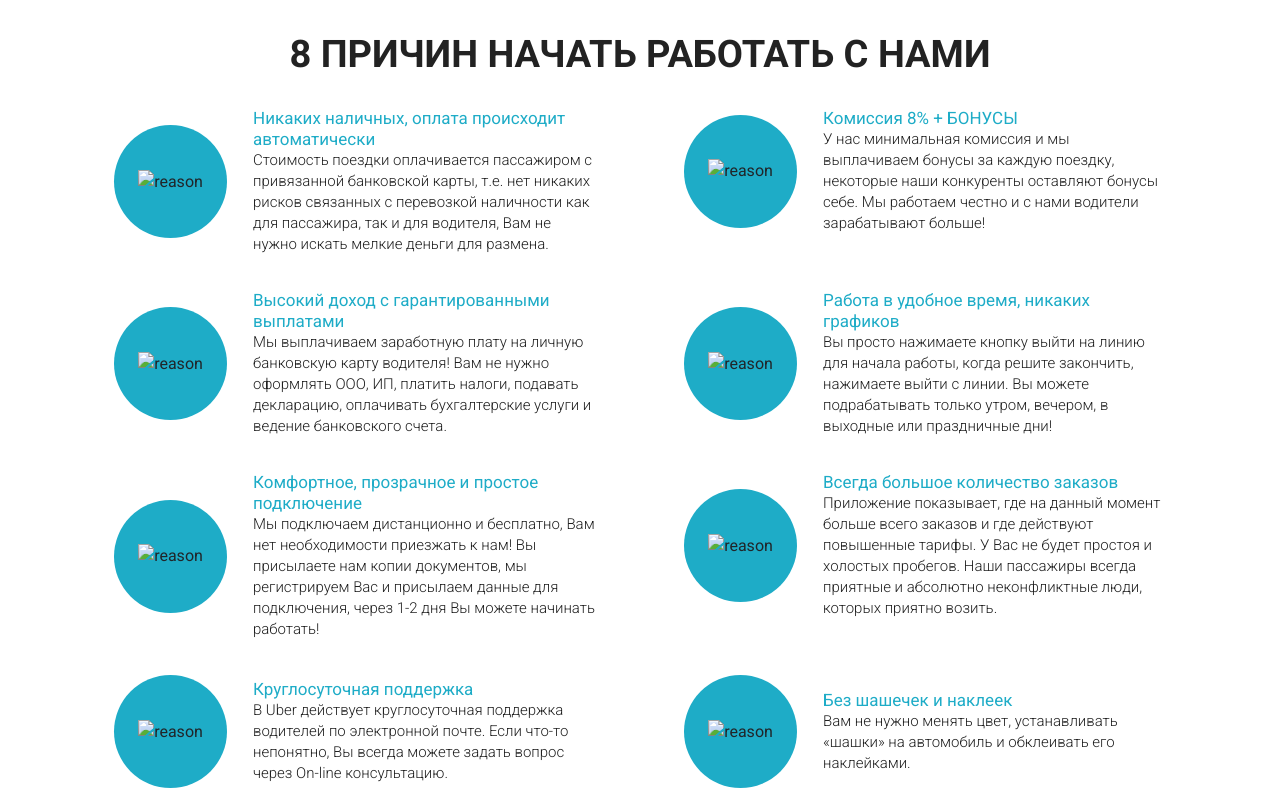
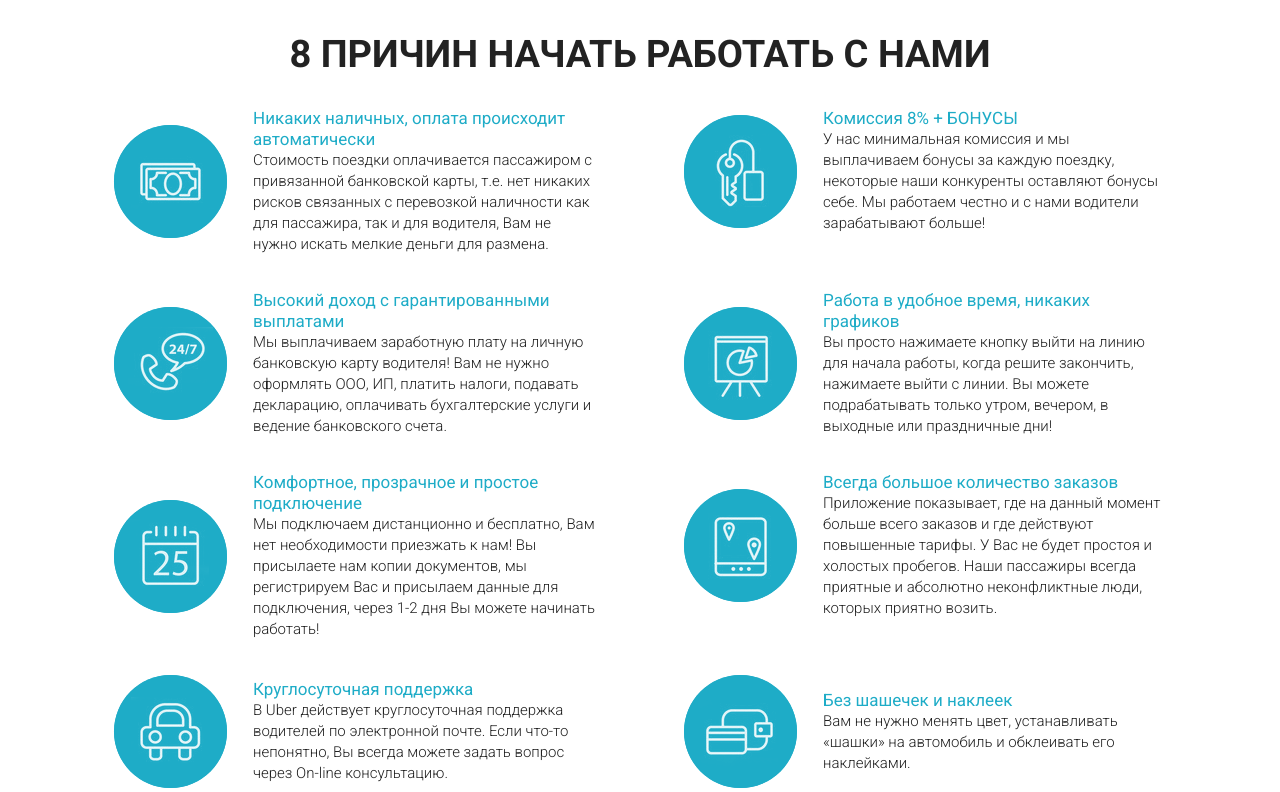
Before and after one commit to ANDREI911ANDREI/ANDREI911ANDREI.GITHUB.IO, a plain HTML site: page index.html in a window 1280 px wide. Shown: the part 948-1740 px from the top of the page. Drawn offline with Linux system fonts and the light colour scheme.

Commit message:
Update index.html

```diff
--- a/index.html
+++ b/index.html
@@ -29,7 +29,7 @@
             <div class="container">
                 <div class="row">
                     <div class="col-1 col-md-3 offset-md-1 col-xl-4 offset-xl-1">
-                        <a href="#" class="subheader_logo"><img src="../src/icons/header/3-layers.png" alt="logo"></a>
+                        <a href="#" class="subheader_logo"><img src="../icons/header/3-layers.png" alt="logo"></a>
                     </div>
 
                     <div class="col-3 offset-4 col-md-3 offset-md-1 col-xl-2 offset-xl-2">
@@ -73,7 +73,7 @@
                 <div class="col-md-6">
                     <div class="reasons_block">
                         <div class="reasons_round">
-                            <img src="../src/icons/8works/2-layers (1).png" alt="reason">
+                            <img src="../icons/8works/2-layers (1).png" alt="reason">
                         </div>
                         <div class="reasons_descr">
                             <div class="reasons_subtitle">Никаких наличных, оплата происходит автоматически</div>
@@ -86,7 +86,7 @@
                 <div class="col-md-6">
                     <div class="reasons_block">
                         <div class="reasons_round">
-                            <img src="../src/icons/8works/2-layers (2).png" alt="reason">
+                            <img src="../icons/8works/2-layers (2).png" alt="reason">
                         </div>
                         <div class="reasons_descr">
                             <div class="reasons_subtitle">Комиссия 8% + БОНУСЫ</div>
@@ -99,7 +99,7 @@
                 <div class="col-md-6">
                     <div class="reasons_block">
                         <div class="reasons_round">
-                            <img src="../src/icons/8works/2-layers (3).png" alt="reason">
+                            <img src="../icons/8works/2-layers (3).png" alt="reason">
                         </div>
                         <div class="reasons_descr">
                             <div class="reasons_subtitle">Высокий доход с гарантированными выплатами</div>
@@ -112,7 +112,7 @@
                 <div class="col-md-6">
                     <div class="reasons_block">
                         <div class="reasons_round">
-                            <img src="../src/icons/8works/2-layers (4).png" alt="reason">
+                            <img src="../icons/8works/2-layers (4).png" alt="reason">
                         </div>
                         <div class="reasons_descr">
                             <div class="reasons_subtitle">Работа в удобное время, никаких графиков</div>
@@ -125,7 +125,7 @@
                 <div class="col-md-6">
                     <div class="reasons_block">
                         <div class="reasons_round">
-                            <img src="../src/icons/8works/2-layers (5).png" alt="reason">
+                            <img src="../icons/8works/2-layers (5).png" alt="reason">
                         </div>
                         <div class="reasons_descr">
                             <div class="reasons_subtitle">Комфортное, прозрачное и простое подключение</div>
@@ -138,7 +138,7 @@
                 <div class="col-md-6">
                     <div class="reasons_block">
                         <div class="reasons_round">
-                            <img src="../src/icons/8works/2-layers (6).png" alt="reason">
+                            <img src="../icons/8works/2-layers (6).png" alt="reason">
                         </div>
                         <div class="reasons_descr">
                             <div class="reasons_subtitle">Всегда большое количество заказов</div>
@@ -151,7 +151,7 @@
                 <div class="col-md-6">
                     <div class="reasons_block">
                         <div class="reasons_round">
-                            <img src="../src/icons/8works/2-layers (7).png" alt="reason">
+                            <img src="../icons/8works/2-layers (7).png" alt="reason">
                         </div>
                         <div class="reasons_descr">
                             <div class="reasons_subtitle">Круглосуточная поддержка</div>
@@ -164,7 +164,7 @@
                 <div class="col-md-6">
                     <div class="reasons_block">
                         <div class="reasons_round">
-                            <img src="../src/icons/8works/2-layers.png" alt="reason">
+                            <img src="../icons/8works/2-layers.png" alt="reason">
                         </div>
                         <div class="reasons_descr">
                             <div class="reasons_subtitle">Без шашечек и наклеек</div>
@@ -411,13 +411,13 @@
             <div>
                 <div class="footer_mobile">
                     <a href="#">
-                        <img src="../src/icons/footer/app.png" alt="App Store">
+                        <img src="../icons/footer/app.png" alt="App Store">
                     </a>
                     <a href="#">
-                        <img src="../src/icons/footer/google.png" alt="Google play">
+                        <img src="../icons/footer/google.png" alt="Google play">
                     </a>
                     <a href="#">
-                        <img src="../src/icons/footer/wind.png" alt="Windows store">
+                        <img src="../icons/footer/wind.png" alt="Windows store">
                     </a>
                 </div>
             </div>
```
